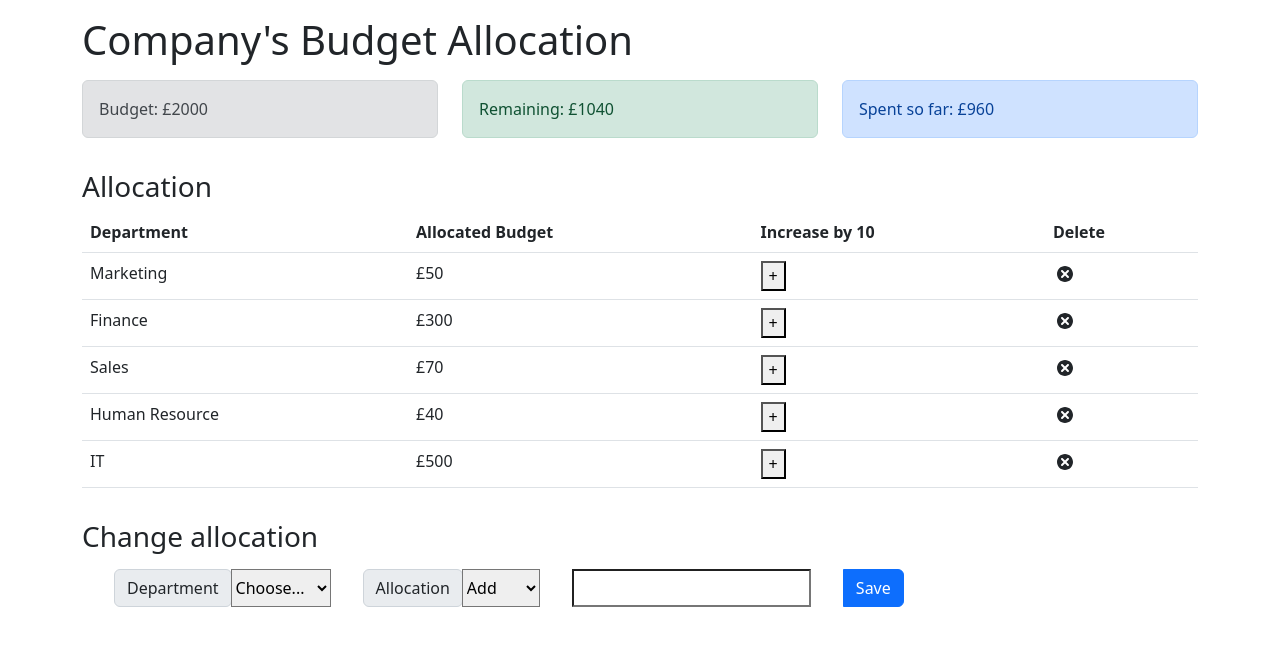
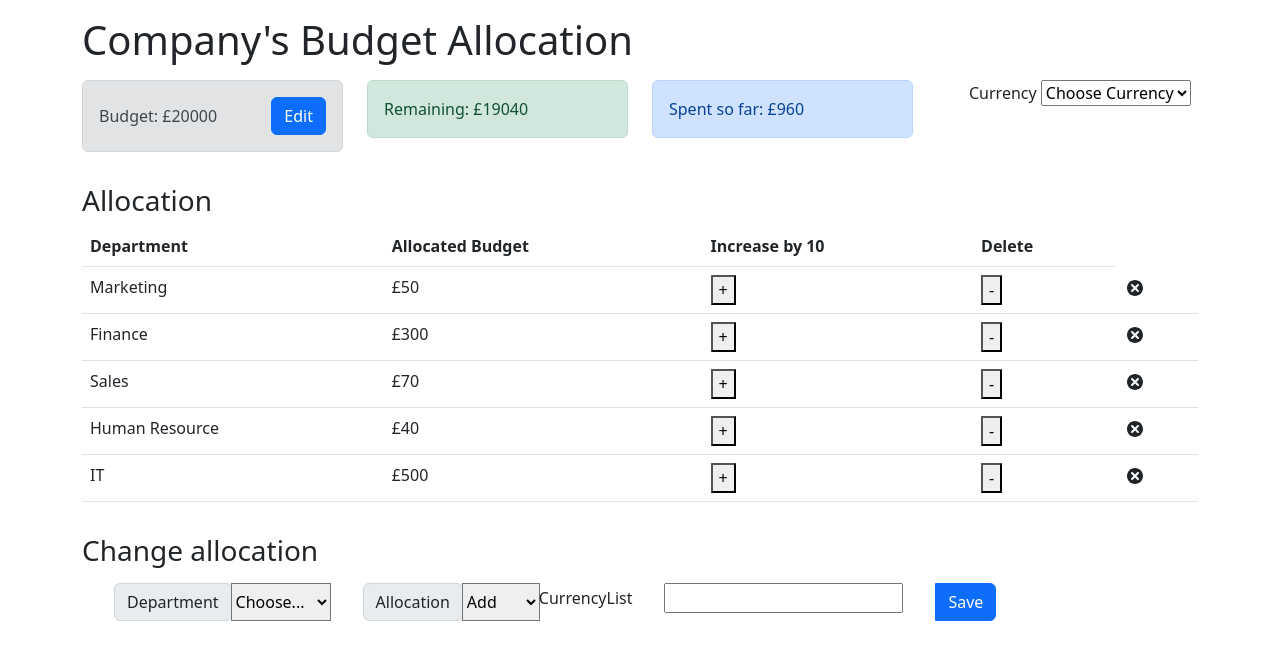
Before and after one commit to ibm-developer-skills-network/ejtos-react_budget_app, a React (Create React App) app: page / in a window 1280 px wide. Shown: the top 660 px of the page. Built offline with nearby package versions, Linux system fonts and the light colour scheme.

Commit message:
Task 4
Signed-off-by: JCam213 <cjulioc08@gmail.com>

```diff
--- a/src/App.css
+++ b/src/App.css
@@ -36,3 +36,7 @@
     transform: rotate(360deg);
   }
 }
+
+.DropDown {
+    color: green;
+}
--- a/src/App.js
+++ b/src/App.js
@@ -7,6 +7,7 @@ import ExpenseTotal from './components/ExpenseTotal';
 import ExpenseList from './components/ExpenseList';
 import AllocationForm from './components/AllocationForm';
 import RemainingBudget from './components/Remaining';
+import CurrencyList from './components/Currency';
 
 const App = () => {
     return (
@@ -23,6 +24,9 @@ const App = () => {
                     <div className='col-sm'>
                         <ExpenseTotal />
                     </div>
+                    <div className='col-sm'>
+                        <CurrencyList />
+                    </div>
                 </div>
                 <h3 className='mt-3'>Allocation</h3>
                 <div className='row '>
@@ -37,6 +41,7 @@ const App = () => {
                     </div>
                 </div>
             </div>
+
         </AppProvider>
     );
 };
--- a/src/components/AllocationForm.js
+++ b/src/components/AllocationForm.js
@@ -1,5 +1,6 @@
 import React, { useContext, useState } from 'react';
 import { AppContext } from '../context/AppContext';
+
 
 const AllocationForm = (props) => {
     const { dispatch,remaining  } = useContext(AppContext);
@@ -59,6 +60,8 @@ const AllocationForm = (props) => {
                 <option value="Reduce" name="Reduce">Reduce</option>
                   </select>
 
+                  <div>
+                      <span>CurrencyList</span>
                     <input
                         required='required'
                         type='number'
@@ -67,6 +70,7 @@ const AllocationForm = (props) => {
                         style={{ marginLeft: '2rem' , size: 10}}
                         onChange={(event) => setCost(event.target.value)}>
                         </input>
+                    </div>
 
                     <button className="btn btn-primary" onClick={submitEvent} style={{ marginLeft: '2rem' }}>
                         Save
--- a/src/components/Budget.js
+++ b/src/components/Budget.js
@@ -1,11 +1,34 @@
-import React, { useContext } from 'react';
+import React, { useState, useContext } from 'react';
+import ViewBudget from './ViewBudget';
+import EditBudget from './EditBudget';
 import { AppContext } from '../context/AppContext';
+
 const Budget = () => {
-    const { budget } = useContext(AppContext);
-    return (
-        <div className='alert alert-secondary'>
-            <span>Budget: £{budget}</span>
-        </div>
-    );
+	const { budget, dispatch } = useContext(AppContext);
+	const [isEditing, setIsEditing] = useState(false);
+
+	const handleEditClick = () => {
+		setIsEditing(true);
+	};
+
+	const handleSaveClick = (value) => {
+		dispatch({
+			type: 'SET_BUDGET',
+			payload: value,
+		});
+		setIsEditing(false);
+	};
+
+	return (
+		<div class='alert alert-secondary p-3 d-flex align-items-center justify-content-between'>
+			{isEditing ? (
+				<EditBudget handleSaveClick={handleSaveClick} budget={budget} />
+			) : (
+				// For part 1 render component inline rather than create a seperate one
+				<ViewBudget handleEditClick={handleEditClick} budget={budget} />
+			)}
+		</div>
+	);
 };
+
 export default Budget;
--- /dev/null
+++ b/src/components/Currency.js
@@ -0,0 +1,22 @@
+import React, { useContext } from 'react';
+import { AppContext } from '../context/AppContext';
+
+const CurrencyList = () => {
+    const { Currency } = useContext(AppContext);
+
+    return (
+
+        <div className="DropDown" style={{ marginLeft: '2rem' }}>
+          <label className="DropDown">Currency</label> {
+            <select className="custom-select" id="inputGroupSelect01" onChange={(event) => Currency(event.target.value)}>
+                <option defaultValue>Choose Currency</option>
+                <option value="Dollar" name="Dollar">$ Dollar</option>
+                <option value="Pound" name="Pound">£ Pound</option>
+                <option value="Euro" name="Euro">€ Euro</option>
+                <option value="Ruppee" name="Ruppee">₹ Ruppee</option>
+            </select>}
+           </div>
+    )
+}
+
+export default CurrencyList;
--- /dev/null
+++ b/src/components/EditBudget.js
@@ -0,0 +1,26 @@
+import React, { useState } from 'react';
+
+const EditBudget = (props) => {
+	const [value, setValue] = useState(props.budget);
+	return (
+		<>
+			<input
+				required='required'
+				type='number'
+				class='form-control mr-3'
+				id='name'
+				value={value}
+				onChange={(event) => setValue(event.target.value)}
+			/>
+			<button
+				type='button'
+				class='btn btn-primary'
+				onClick={() => props.handleSaveClick(value)}
+			>
+				Save
+			</button>
+		</>
+	);
+};
+
+export default EditBudget;
--- a/src/components/ExpenseItem.js
+++ b/src/components/ExpenseItem.js
@@ -25,11 +25,25 @@ const ExpenseItem = (props) => {
 
     }
 
+    const DecreaseAllocation = (name) => {
+        const expense = {
+            name: name,
+            cost: 10,
+        };
+
+        dispatch({
+            type: 'DECREASE_EXPENSE',
+            payload: expense
+        });
+
+    }
+
     return (
         <tr>
         <td>{props.name}</td>
         <td>£{props.cost}</td>
         <td><button onClick={event=> increaseAllocation(props.name)}>+</button></td>
+        <td><button onClick={event=> DecreaseAllocation(props.name)}>-</button></td>
         <td><TiDelete size='1.5em' onClick={handleDeleteExpense}></TiDelete></td>
         </tr>
     );
--- /dev/null
+++ b/src/components/ViewBudget.js
@@ -0,0 +1,14 @@
+import React from 'react';
+
+const ViewBudget = (props) => {
+	return (
+		<>
+			<span>Budget: £{props.budget}</span>
+			<button type='button' class='btn btn-primary' onClick={props.handleEditClick}>
+				Edit
+			</button>
+		</>
+	);
+};
+
+export default ViewBudget;
--- a/src/context/AppContext.js
+++ b/src/context/AppContext.js
@@ -78,7 +78,7 @@ export const AppReducer = (state, action) => {
 
 // 1. Sets the initial state when the app loads
 const initialState = {
-    budget: 2000,
+    budget: 20000,
     expenses: [
         { id: "Marketing", name: 'Marketing', cost: 50 },
         { id: "Finance", name: 'Finance', cost: 300 },
```
